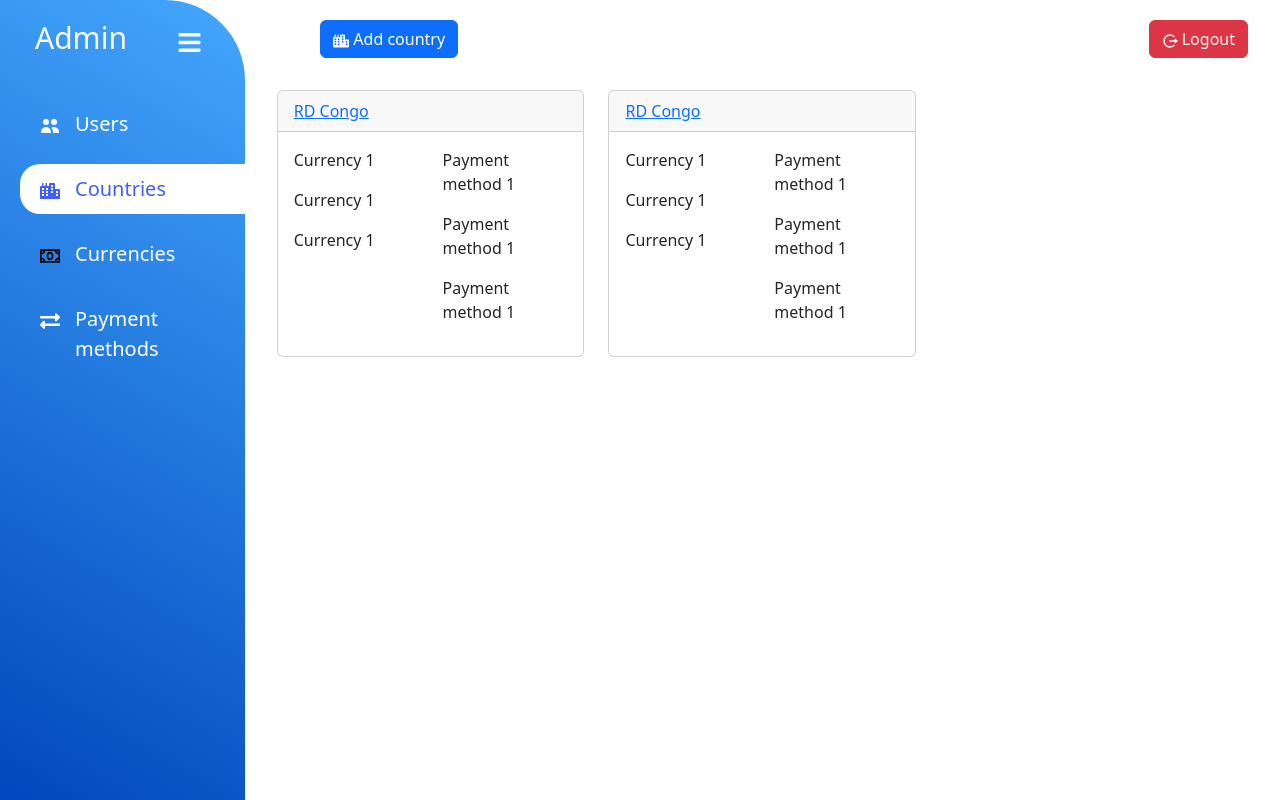
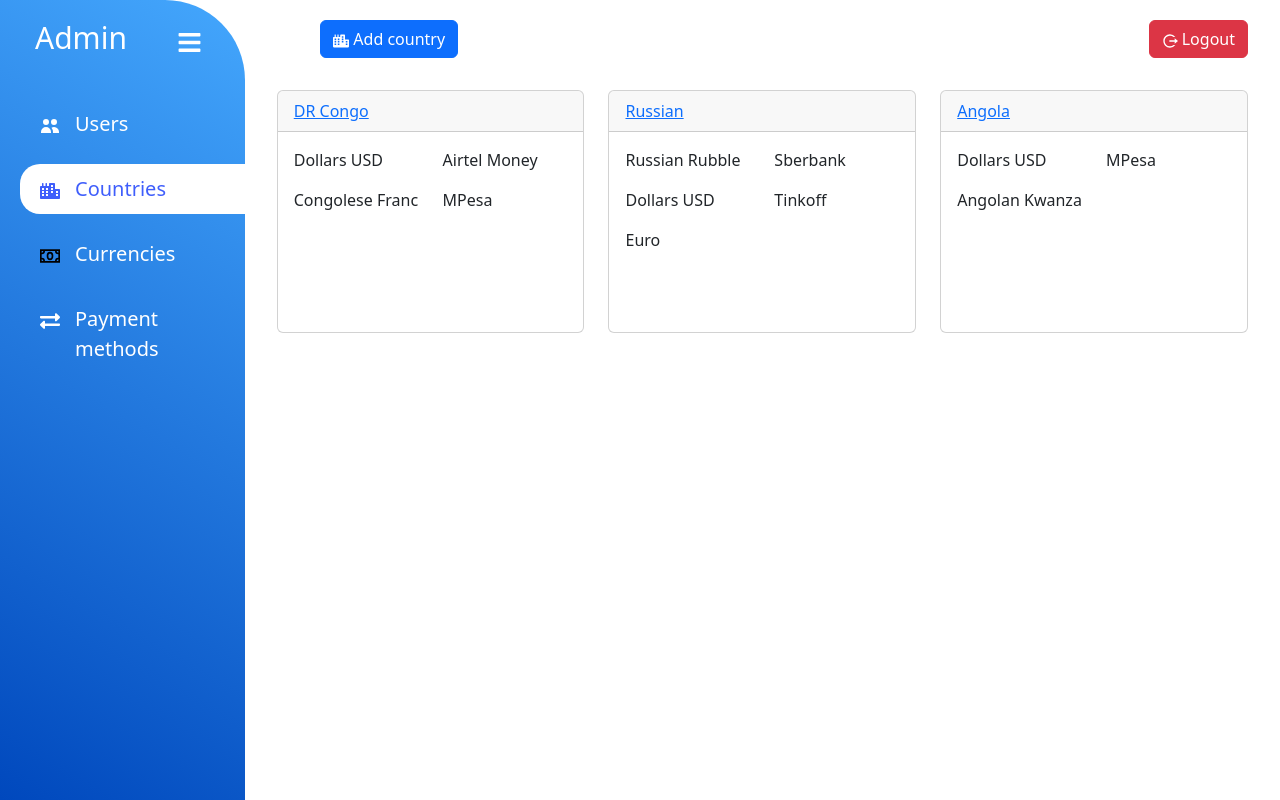
Before and after one commit to bauer318/pri-trans-client, a React (Create React App) app: page /countries in a window 1280 px wide. Built offline with nearby package versions, Linux system fonts and the light colour scheme; data requests are answered from the project's data file.

Commit message:
get countries from server

```diff
--- a/db.json
+++ b/db.json
@@ -1,21 +1,4 @@
 {
-  "posts": [
-    {
-      "id": 1,
-      "title": "json-server",
-      "author": "typicode"
-    }
-  ],
-  "comments": [
-    {
-      "id": 1,
-      "body": "some comment",
-      "postId": 1
-    }
-  ],
-  "profile": {
-    "name": "typicode"
-  },
   "users": [
     {
       "email": "first@gmail.com",
@@ -68,5 +51,136 @@
         "address": "street tou , 25, Moscow"
       }
     }
+  ],
+  "countries": [
+    {
+      "id": 1,
+      "country": "DR Congo",
+      "currencies": [
+        {
+          "id": 1,
+          "currency": "Dollars USD",
+          "symbol": "$"
+        },
+        {
+          "id": 2,
+          "currency": "Congolese Franc",
+          "symbol": "Fc"
+        }
+      ],
+      "paymentMethods": [
+        {
+          "id": 1,
+          "paymentMethod": "Airtel Money"
+        },
+        {
+          "id": 2,
+          "paymentMethod": "MPesa"
+        }
+      ]
+    },
+
+    {
+      "id": 2,
+      "country": "Russian",
+      "currencies": [
+        {
+          "id": 3,
+          "currency": "Russian Rubble",
+          "symbol": "Rub"
+        },
+        {
+          "id": 1,
+          "currency": "Dollars USD",
+          "symbol": "$"
+        },
+        {
+          "id": 4,
+          "currency": "Euro",
+          "symbol": "£"
+        }
+      ],
+      "paymentMethods": [
+        {
+          "id": 3,
+          "paymentMethod": "Sberbank"
+        },
+        {
+          "id": 4,
+          "paymentMethod": "Tinkoff"
+        }
+      ]
+    },
+
+    {
+      "id": 3,
+      "country": "Angola",
+      "currencies": [
+        {
+          "id": 1,
+          "currency": "Dollars USD",
+          "symbol": "$"
+        },
+        {
+          "id": 5,
+          "currency": "Angolan Kwanza",
+          "symbol": "Kw"
+        }
+      ],
+      "paymentMethods": [
+        {
+          "id": 2,
+          "paymentMethod": "MPesa"
+        }
+      ]
+    }
+  ],
+
+  "currencies": [
+    {
+      "id": 1,
+      "currency": "Dollars USD",
+      "symbol": "$"
+    },
+    {
+      "id": 2,
+      "currency": "Congolese Franc",
+      "symbol": "Fc"
+    },
+    {
+      "id": 3,
+      "currency": "Russian Rubble",
+      "symbol": "Rub"
+    },
+    {
+      "id": 4,
+      "currency": "Euro",
+      "symbol": "£"
+    },
+    {
+      "id": 5,
+      "currency": "Angolan Kwanza",
+      "symbol": "Kw"
+    }
+
+  ],
+
+  "paymentMethods": [
+    {
+      "id": 1,
+      "paymentMethod": "Airtel Money"
+    },
+    {
+      "id": 2,
+      "paymentMethod": "MPesa"
+    },
+    {
+      "id": 3,
+      "paymentMethod": "Sberbank"
+    },
+    {
+      "id": 4,
+      "paymentMethod": "Tinkoff"
+    }
   ]
 }
--- a/src/App.css
+++ b/src/App.css
@@ -80,3 +80,7 @@ main {
 .icon, .link_text {
     font-size: 20px;
 }
+.country-card{
+    max-height: 200px;
+    min-height: 200px;
+}
--- a/src/components/CountryCard.jsx
+++ b/src/components/CountryCard.jsx
@@ -1,27 +1,33 @@
 import React from 'react';
 import {NavLink} from "react-router-dom";
+import {useSelector} from "react-redux";
 
-const CountryCard = () => {
+const CountryCard = ({countryId}) => {
+    const country = useSelector(state => state.countries.find(country => country.id === countryId));
+    const currencies = country.currencies;
+    const paymentMethods = country.paymentMethods;
     return (
         <div className={"col"}>
             <div className={"card mb-3 card-element"}>
                 {
-                    <NavLink to={"/countries/1"}>
+                    <NavLink to={`/countries/${countryId}`}>
                         <div className={"card-header"}>
-                            RD Congo
+                            {country.country}
                         </div>
                     </NavLink>
                 }
-                <div className={"card-body row"}>
+                <div className={"card-body country-card row"}>
                     <div className={"col"}>
-                        <p>Currency 1</p>
-                        <p>Currency 1</p>
-                        <p>Currency 1</p>
+                        {
+                            currencies.map(currency =>
+                                <p key={currency.id}>{currency.currency}</p>
+                            )
+                        }
                     </div>
                     <div className={"col"}>
-                        <p>Payment method 1</p>
-                        <p>Payment method 1</p>
-                        <p>Payment method 1</p>
+                        {paymentMethods.map(paymentMethod =>
+                            <p key={paymentMethod.id}>{paymentMethod.paymentMethod}</p>
+                        )}
                     </div>
                 </div>
             </div>
--- a/src/components/CountryHeader.jsx
+++ b/src/components/CountryHeader.jsx
@@ -2,6 +2,7 @@ import React, {useState} from 'react';
 import LogoutBtn from "./LogoutBtn";
 import {FaCity} from "react-icons/fa";
 import AddCountryModal from "../modals/AddCountryModal";
+
 
 const CountryHeader = () => {
     const [showModal, setShowModal] = useState(false);
--- a/src/components/UsersTable.jsx
+++ b/src/components/UsersTable.jsx
@@ -4,8 +4,7 @@ import {MdDeleteForever} from "react-icons/md";
 import {BsInfoCircleFill} from "react-icons/bs";
 import {NavLink} from "react-router-dom";
 import UpdateUser from "../modals/UpdateUser";
-import {useDispatch, useSelector} from "react-redux";
-import {initializeUsers} from "../reducers/userReducers";
+import {useSelector} from "react-redux";
 
 const UsersTable = () => {
     const [showModal, setShowModal] = useState(false);
--- a/src/pages/CountryList.jsx
+++ b/src/pages/CountryList.jsx
@@ -1,14 +1,24 @@
-import React from 'react';
+import React, {useEffect} from 'react';
 import CountryHeader from "../components/CountryHeader";
 import CountryCard from "../components/CountryCard";
+import {useDispatch, useSelector} from "react-redux";
+import {initializeCountries} from "../reducers/countryReducers";
 
 const CountryList = () => {
+    const dispatch = useDispatch();
+    useEffect(()=>{
+        dispatch(initializeCountries())
+    },[]);
+    const countries = useSelector(state => state.countries);
     return (
         <div className={"container"}>
             <CountryHeader/>
             <div className={"row row-cols-1 row-cols-md-3 g-4 mt-2"}>
-                <CountryCard/>
-                <CountryCard/>
+                {
+                    countries.map(c=>
+                     <CountryCard key={c.id} countryId={c.id}/>
+                    )
+                }
             </div>
         </div>
     );
--- /dev/null
+++ b/src/reducers/countryReducers.jsx
@@ -0,0 +1,26 @@
+import React from 'react';
+import {createSlice} from "@reduxjs/toolkit";
+import countryService from '../services/Countries'
+
+
+const countrySlice = createSlice({
+    name: 'country',
+    initialState: [],
+    reducers: {
+        setCountries(state, action) {
+            return action.payload;
+        },
+    }
+});
+
+export const initializeCountries = () => {
+    return async dispatch => {
+        const countries = await countryService.getAll();
+        console.log('in country');
+        dispatch(setCountries(countries));
+    }
+}
+
+
+export const {setCountries} = countrySlice.actions;
+export default countrySlice.reducer;
--- a/src/reducers/userReducers.jsx
+++ b/src/reducers/userReducers.jsx
@@ -14,8 +14,9 @@ const userSlice = createSlice({
 });
 
 export const initializeUsers = () =>{
-    return async dispatch=>{
+    return async dispatch => {
         const users = await userService.getAll();
+        console.log('in users');
         dispatch(setUsers(users));
     }
 }
--- /dev/null
+++ b/src/services/Countries.jsx
@@ -0,0 +1,11 @@
+import React from 'react';
+import axios from "axios";
+
+const baseUrl = 'http://localhost:3001/countries';
+
+const getAll = async ()=>{
+    const response = await axios.get(baseUrl);
+    return response.data;
+}
+
+export default {getAll};
--- a/src/store.jsx
+++ b/src/store.jsx
@@ -1,9 +1,11 @@
 import {configureStore} from "@reduxjs/toolkit";
 import userReducer from "./reducers/userReducers";
+import countryReducers from "./reducers/countryReducers";
 
 const store = configureStore({
     reducer: {
         users: userReducer,
+        countries:countryReducers
     }
 });
 
```
